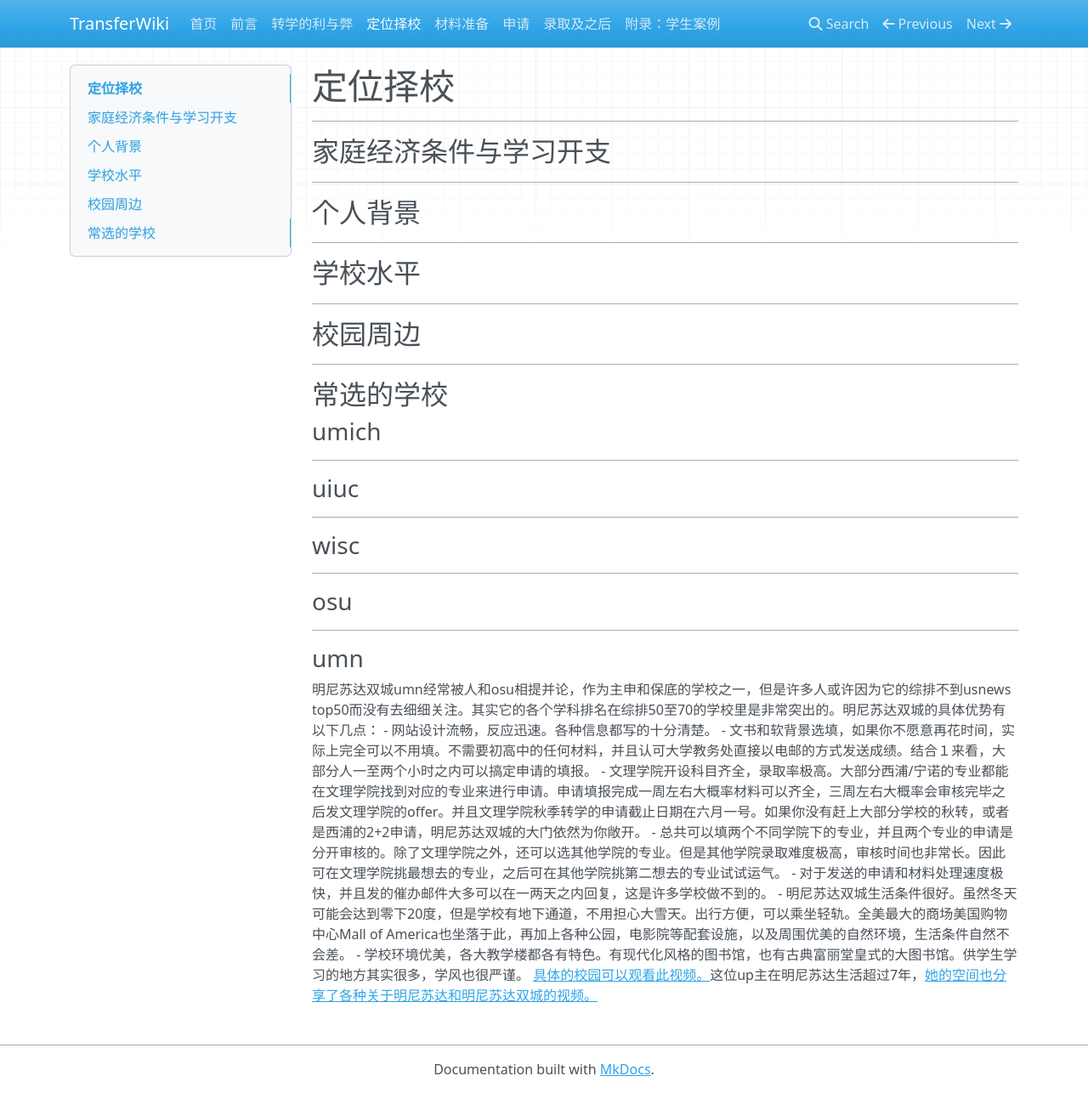
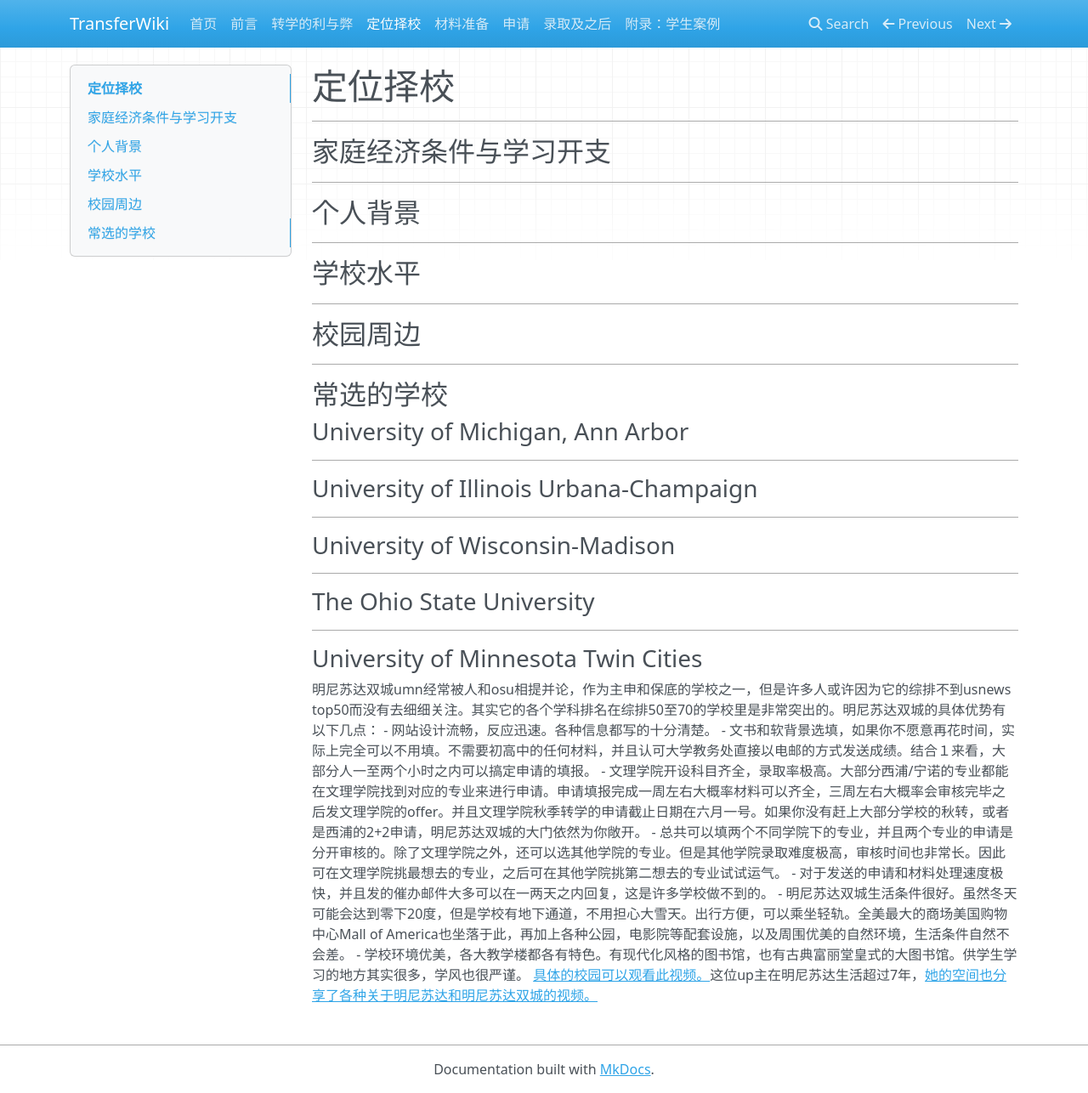
Before and after one commit to SihanXU/TransferWiki, an MkDocs documentation site: the page built from docs/school.md, in a window 1280 px wide and 1286 px high. Shown: the whole window at 85% size. Built offline with MkDocs 1.6.1, drawn with Linux system fonts in a browser that asks for light colours; nearby versions of some CDN libraries.

Commit message:
Update school.md

```diff
--- a/docs/school.md
+++ b/docs/school.md
@@ -19,23 +19,25 @@
 ***
 
 ## 常选的学校
-### umich
+
+### University of Michigan, Ann Arbor
 
 ***
 
-### uiuc
+### University of Illinois Urbana-Champaign
 
 ***
 
-### wisc
+### University of Wisconsin-Madison
 
 ***
 
-### osu
+### The Ohio State University
 
 ***
 
-### umn
+### University of Minnesota Twin Cities
+
 明尼苏达双城umn经常被人和osu相提并论，作为主申和保底的学校之一，但是许多人或许因为它的综排不到usnews top50而没有去细细关注。其实它的各个学科排名在综排50至70的学校里是非常突出的。明尼苏达双城的具体优势有以下几点：
 - 网站设计流畅，反应迅速。各种信息都写的十分清楚。
 - 文书和软背景选填，如果你不愿意再花时间，实际上完全可以不用填。不需要初高中的任何材料，并且认可大学教务处直接以电邮的方式发送成绩。结合１来看，大部分人一至两个小时之内可以搞定申请的填报。
```
